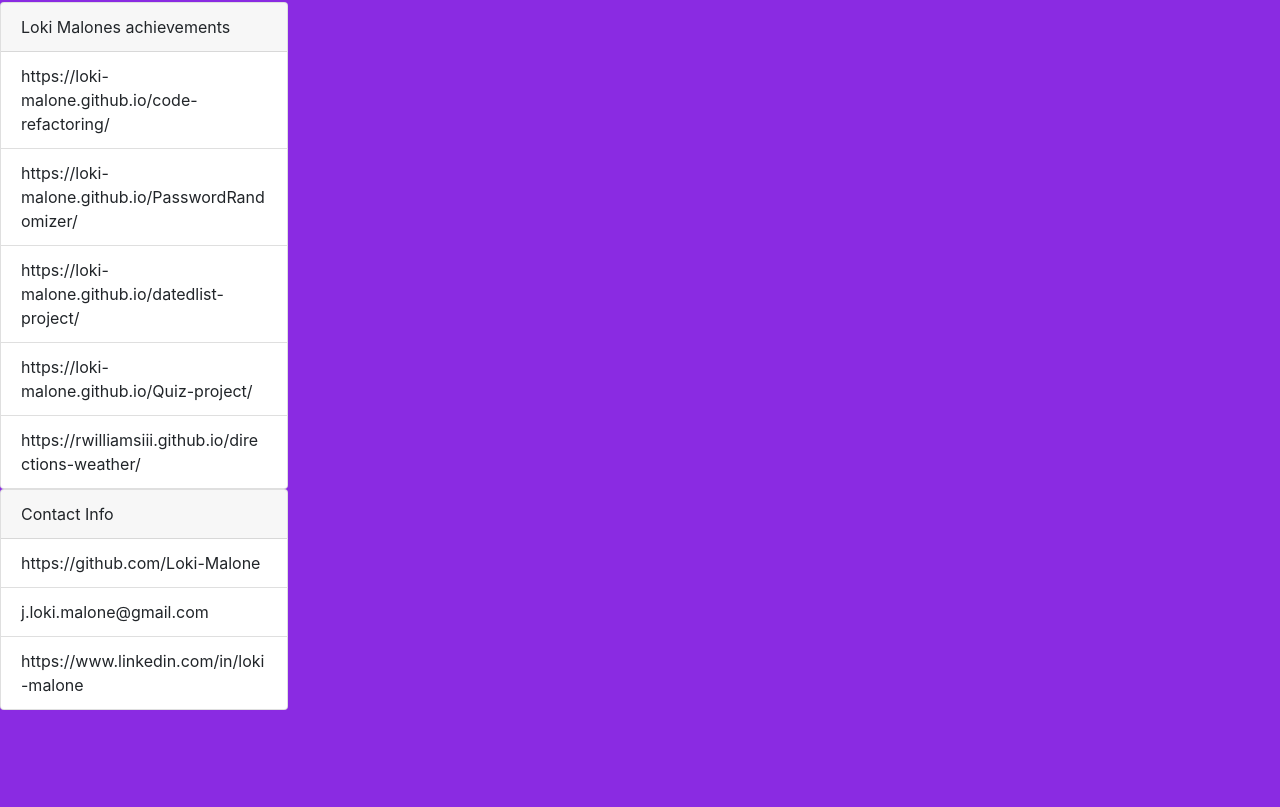
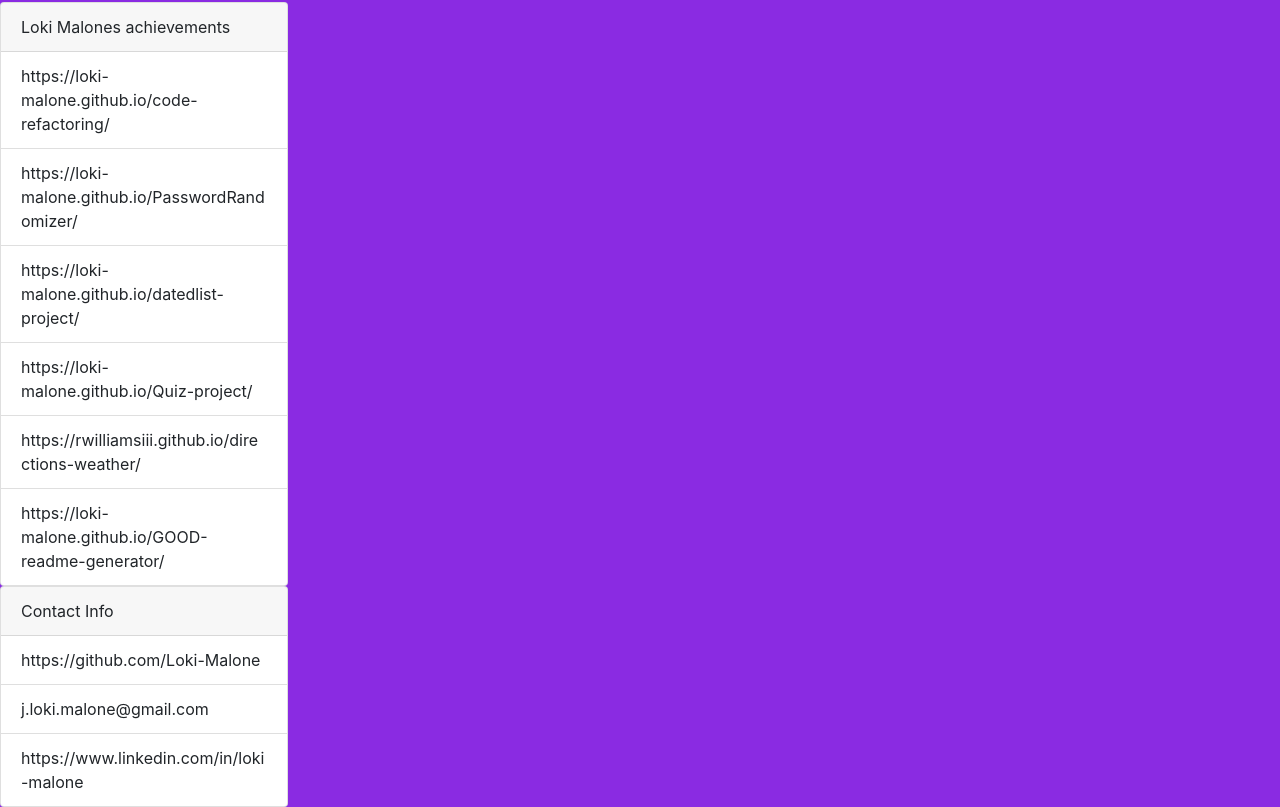
Before and after one commit to Loki-Malone/Portfolio_3, a plain HTML site: page index.html in a window 1280 px wide. Shown: the part 236-1043 px from the top of the page. Before the commit the page ends 946 px from the top, so only its background shows below. Drawn offline with nearby package versions, Linux system fonts and the light colour scheme.

Commit message:
added a new addition to acheivments

```diff
--- a/index.html
+++ b/index.html
@@ -24,6 +24,7 @@
           <li class="list-group-item"> https://loki-malone.github.io/datedlist-project/</li>
           <li class="list-group-item">https://loki-malone.github.io/Quiz-project/</li>
           <li class="list-group-item">https://rwilliamsiii.github.io/directions-weather/</li>
+          <li class="list-group-item">https://loki-malone.github.io/GOOD-readme-generator/</li>
         </ul>
       </div>
       <container>
```
Also changed, not shown: 1 other file.
